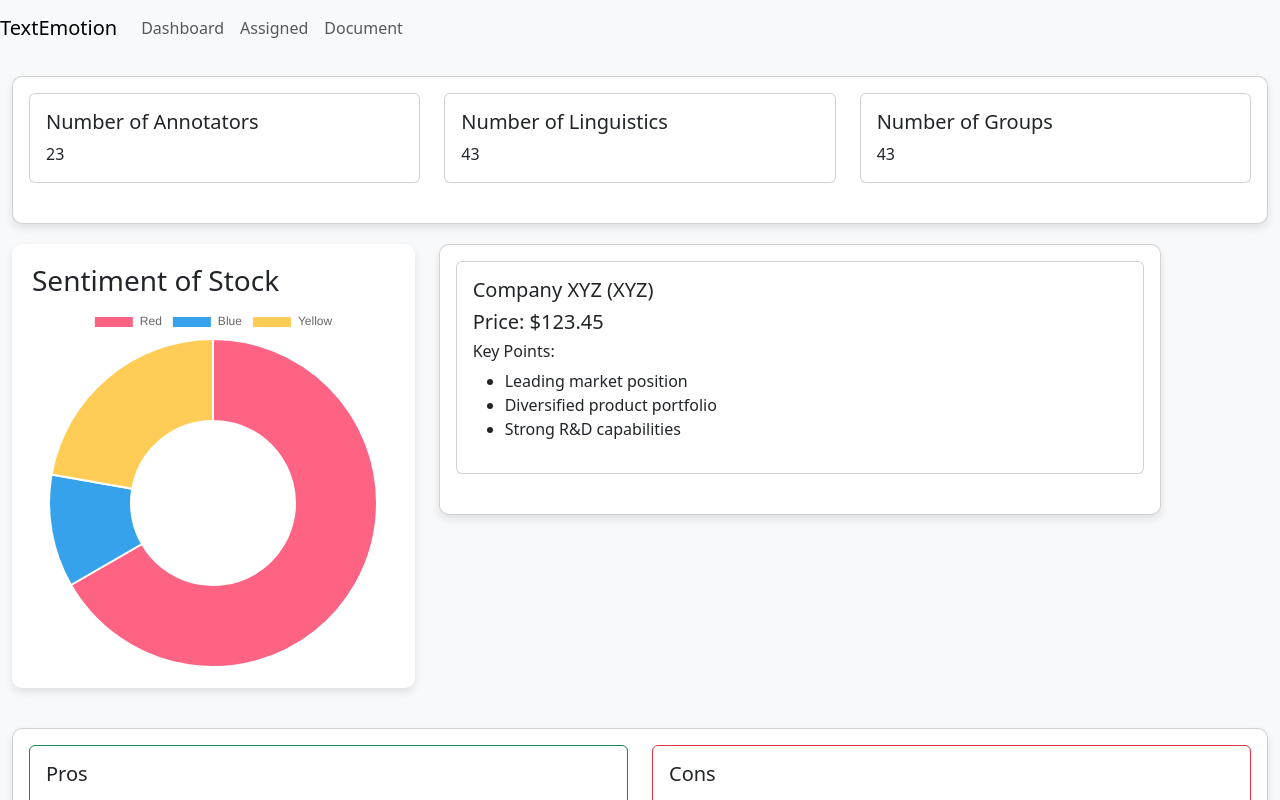
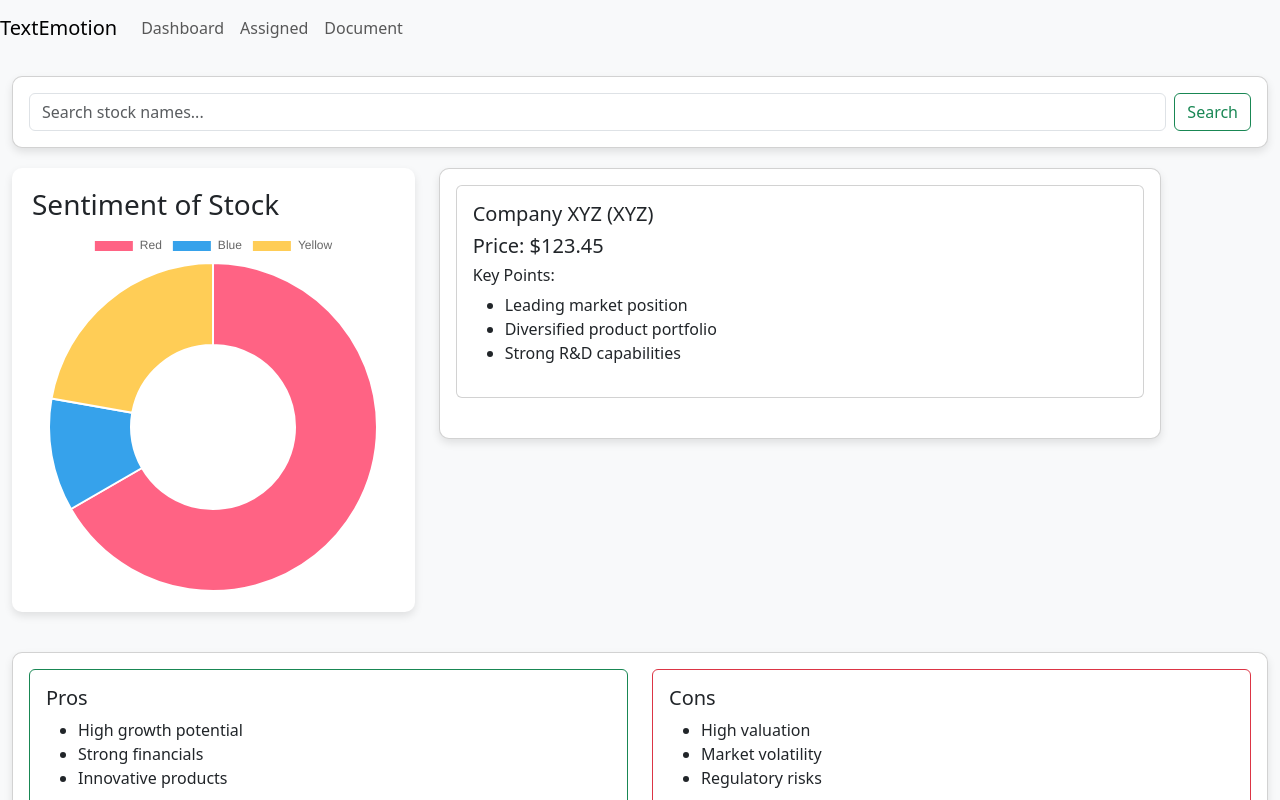
Before and after one commit to varunsingh2004/D4C, a React (Create React App) app: page / in a window 1280 px wide. Shown: the top 800 px of the page. Built offline with nearby package versions, Linux system fonts and the light colour scheme.

Commit message:
Added Search Bar

```diff
--- a/src/App.js
+++ b/src/App.js
@@ -1,4 +1,4 @@
-import React from 'react';
+import React, {useState} from 'react';
 import 'bootstrap/dist/css/bootstrap.min.css';
 import { Container, Row, Col, Card } from 'react-bootstrap';
 import NavBar from './Components/NavBar';
@@ -8,6 +8,7 @@ import DataCard from './Components/DataCard';
 import Pros from './Components/Pros';
 import Cons from './Components/Cons';
 import StockData from './Components/StockData';
+import StockSearch from './Components/StockSearch';
 
 import './styles.css';
 
@@ -24,7 +25,7 @@ function App() {
     "Regulatory risks"
   ];
 
-  const stockData = {
+  const [stockData, setStockData] = useState({
     name: "Company XYZ",
     symbol: "XYZ",
     price: 123.45,
@@ -33,6 +34,20 @@ function App() {
       "Diversified product portfolio",
       "Strong R&D capabilities"
     ]
+  });
+
+  const handleSearch = (query) => {
+    // Simulate a stock search
+    setStockData({
+      name: `Company ${query}`,
+      symbol: query.toUpperCase(),
+      price: Math.random() * 200,
+      keyPoints: [
+        "Simulated key point 1",
+        "Simulated key point 2",
+        "Simulated key point 3"
+      ]
+    });
   };
 
   return (
@@ -40,15 +55,11 @@ function App() {
       <NavBar />
       <Container fluid>
 
-        {/* Data Cards Section */}
-        <section className="section data-cards-section">
+        {/* Search Bar Section */}
+        <section className="section search-bar-section">
           <Card className="shadow-box">
             <Card.Body>
-              <Row>
-                <Col><DataCard title="Number of Annotators" value={23} /></Col>
-                <Col><DataCard title="Number of Linguistics" value={43} /></Col>
-                <Col><DataCard title="Number of Groups" value={43} /></Col>
-              </Row>
+              <StockSearch onSearch={handleSearch} />
             </Card.Body>
           </Card>
         </section>
--- /dev/null
+++ b/src/Components/StockSearch.js
@@ -0,0 +1,27 @@
+import React, { useState } from 'react';
+import { Form, FormControl, Button } from 'react-bootstrap';
+
+function StockSearch({ onSearch }) {
+  const [query, setQuery] = useState('');
+
+  const handleSearch = (e) => {
+    e.preventDefault();
+    onSearch(query);
+  };
+
+  return (
+    <Form className="d-flex" onSubmit={handleSearch}>
+      <FormControl
+        type="search"
+        placeholder="Search stock names..."
+        className="me-2"
+        aria-label="Search"
+        value={query}
+        onChange={(e) => setQuery(e.target.value)}
+      />
+      <Button variant="outline-success" type="submit">Search</Button>
+    </Form>
+  );
+}
+
+export default StockSearch;
```
